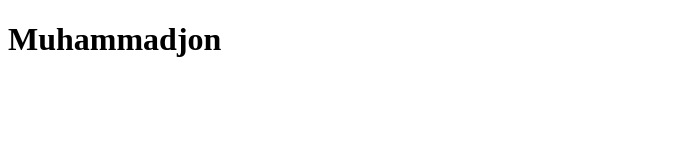
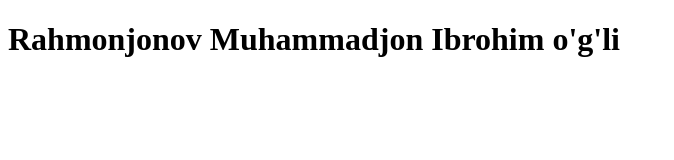
Before and after one commit to AssassinShadow08/Muhammadjon-github, a plain HTML site: page index.html in a window 1280 px wide. Shown: the whole page, without its empty margins (0-674 px from the left). Drawn offline with Linux system fonts and the light colour scheme.

Commit message:
Update index.html
changed 10 html add text

```diff
--- a/index.html
+++ b/index.html
@@ -7,6 +7,6 @@
     <title>Document</title>
 </head>
 <body>
-    <h1>Muhammadjon</h1>
+    <h1>Rahmonjonov Muhammadjon Ibrohim o'g'li</h1>
 </body>
 </html>
```
